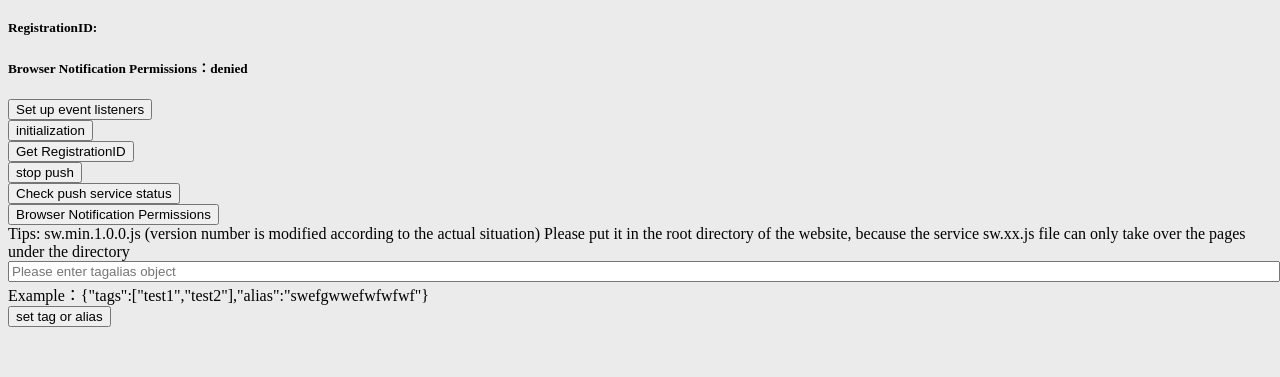
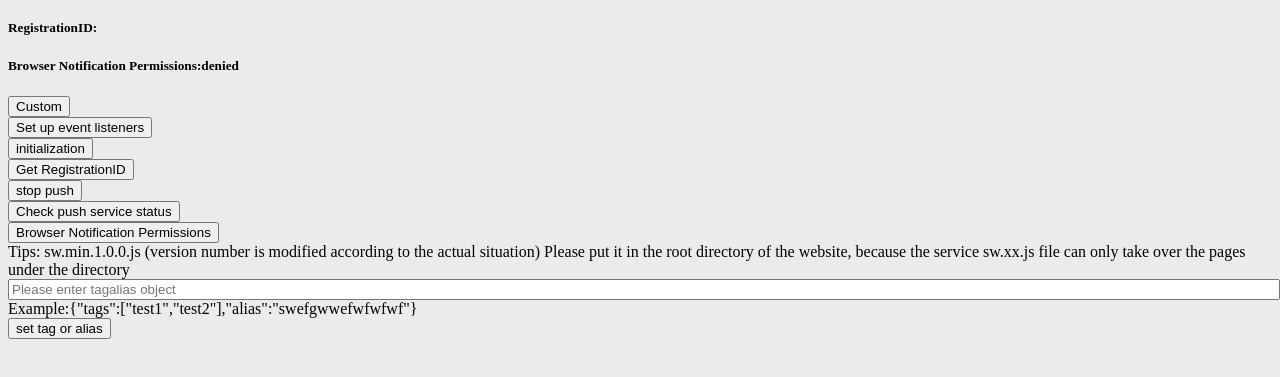
Before and after one commit to nvthuong1996/test-jpush, a plain HTML site: page index.html in a window 1280 px wide. Both pictures are taken after a click on the button "Browser Notification Permissions". Shown: the part 195-572 px from the top of the page. Drawn offline with Linux system fonts and the light colour scheme.

Commit message:
Update index.html

```diff
--- a/index.html
+++ b/index.html
@@ -1,5 +1,3 @@
-
-
 <!DOCTYPE html>
 <html style="background-color: #ebebeb;">
 
@@ -36,6 +34,7 @@
     <h1 id="MTpush">MTpush-P example.</h1>
     <h5 id="rid">RegistrationID:</h5>
     <h5 id="per">Browser Notification Permissions:：</h5>
+    <button id="btnCustom">Custom</button><br />
     <button onclick="onEvent()">Set up event listeners</button><br />
     <button onclick="init()">initialization</button><br />
     <button onclick="getRegistrationID()">Get RegistrationID</button><br />
@@ -45,7 +44,7 @@
     <div>Tips: sw.min.1.0.0.js (version number is modified according to the actual situation) Please put it in the root directory of the website, because the service sw.xx.js file can only take over the pages under the directory
     </div>
     <input id="userInput" type="text" placeholder="Please enter tagalias object" style="width:100%">
-    <div>Example：{"tags":["test1","test2"],"alias":"swefgwwefwfwfwf"}</div>
+    <div>Example:{"tags":["test1","test2"],"alias":"swefgwwefwfwfwf"}</div>
     <button onclick="setTagsAlias()">set tag or alias</button><br />
 
   </body>
@@ -80,7 +79,7 @@
     document.getElementById("baseUrl").value = queryUrl.get("baseUrl")
     document.getElementById("webSocketUrl").value = queryUrl.get("webSocketUrl")
 
-    //  推送初始化
+    //  push initialization
     MTpushInterface.init(
       {
         report_url: queryUrl.get("report_url"),
@@ -105,8 +104,10 @@
         },
         custom: (res) => {
           console.log('custom', res);
-          //当使用自定义提示配置时，需调用res来请求并配置权限
-          document.getElementById("xx")?.addEventListener("click", res);
+          //When using custom prompt configuration, you need to call res to request and configure permissions
+          document.getElementById("btnCustom").addEventListener("click", function() {
+            console.log('custom click',res);
+          } );
         },
       }
     );
@@ -122,7 +123,7 @@
     };
     function getWebPermission () {
       let per = MTpushInterface.getWebPermission();
-      document.getElementById("per").innerHTML = "Browser Notification Permissions：" + per;
+      document.getElementById("per").innerHTML = "Browser Notification Permissions:" + per;
     }
     function getPushAuthority () {
       console.log("Check push service status", MTpushInterface.getPushAuthority());
```
